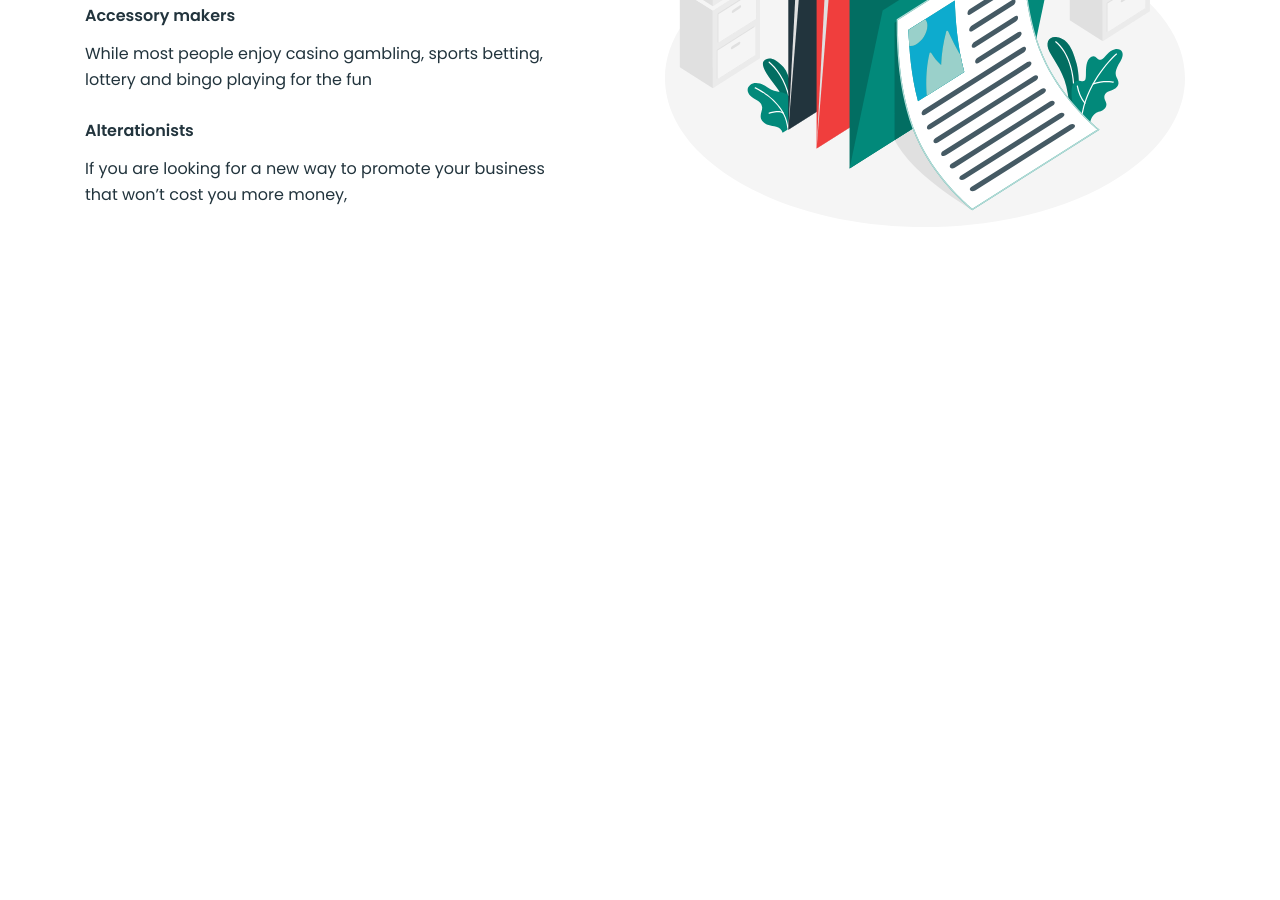
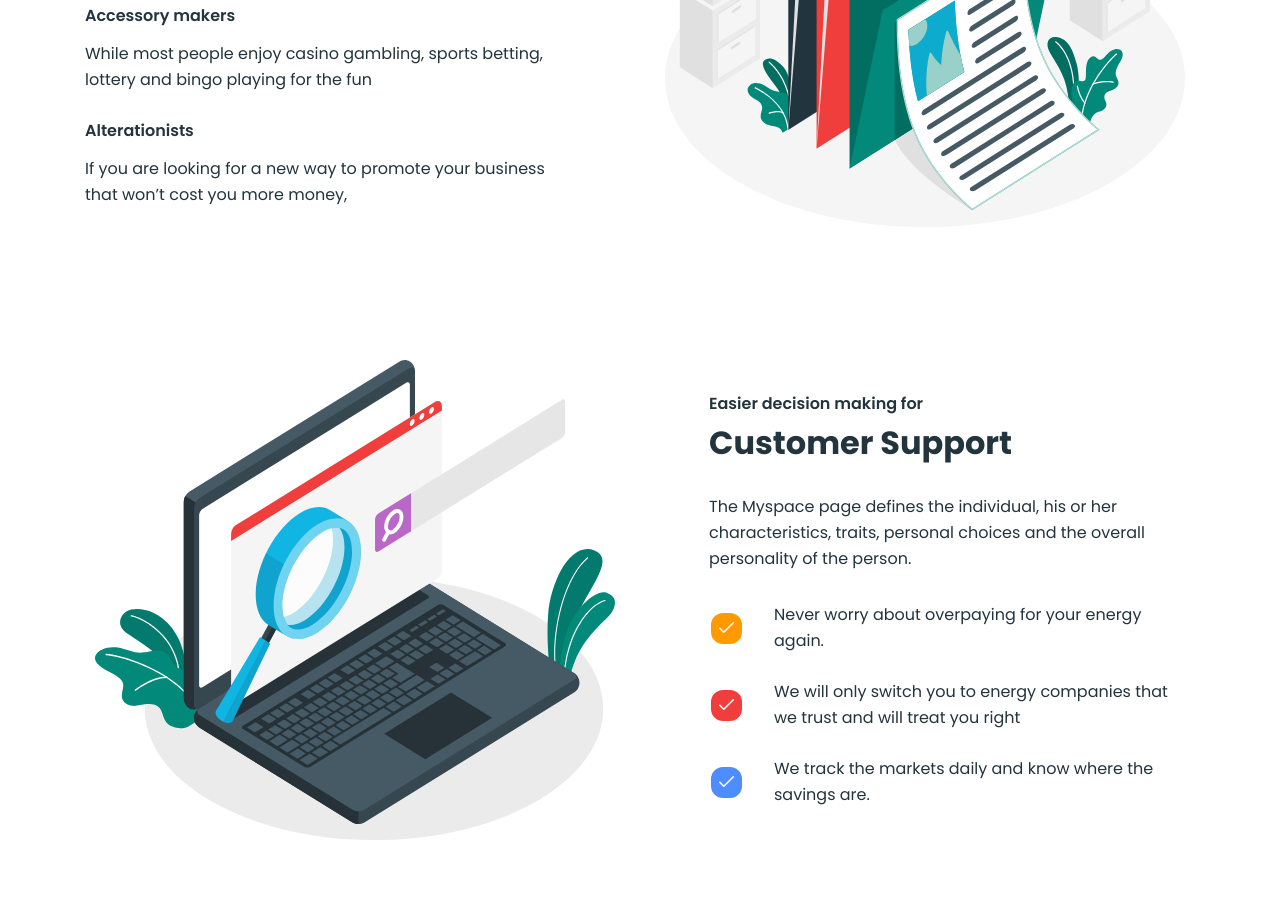
Before and after one commit to tymur-lykho/business-promotion-vite, a website built with Vite: page src/index.html in a window 1280 px wide. Shown: the part 1372-2272 px from the top of the page. Before the commit the page ends 1672 px from the top, so only its background shows below. Built offline with nearby package versions, Linux system fonts and the light colour scheme; files whose address does not match are found by name.

Commit message:
Fixed support section

```diff
--- a/src/css/support.css
+++ b/src/css/support.css
@@ -1,34 +1,83 @@
 /* #region Support */
 .support {
-  padding-bottom: 100px;
+  padding-top: 50px;
+  padding-bottom: 50px;
 }
-
 .support-container {
   display: flex;
+  flex-direction: column;
   align-items: center;
+  gap: 50px;
 }
-
+@media only screen and (min-width: 1150px) {
+  .support-container {
+    flex-direction: row;
+    gap: 84px;
+  }
+}
 .support-img {
-  margin-right: 84px;
 }
-
 .support-wrapper {
+  padding-left: 5px;
+  padding-right: 6px;
 }
-
+@media only screen and (min-width: 1150px) {
+  .support-wrapper {
+    padding: 0;
+  }
+}
 .support-title {
+  margin-bottom: 16px;
 }
-
+@media only screen and (min-width: 1150px) {
+  .support-title {
+    margin-bottom: 25px;
+  }
+}
 .support-text {
-  margin-bottom: 30px;
+  margin-bottom: 16px;
 }
-
+@media only screen and (min-width: 1150px) {
+  .support-text {
+    margin-bottom: 30px;
+  }
+}
 .support-list {
 }
-
+.support-item {
+  display: flex;
+  align-items: center;
+  gap: 30px;
+}
+.support-item::before {
+  content: '';
+  flex-shrink: 0;
+  width: 35px;
+  height: 35px;
+  border-radius: 14px;
+  border: 2.92px solid #fff;
+  background-image: url(../img/icons/tick.svg);
+  background-position: center;
+  background-repeat: no-repeat;
+  background-size: 16px;
+}
+.support-item:nth-child(1)::before {
+  background-color: #ff9900;
+}
+.support-item:nth-child(2)::before {
+  background-color: #f03e3d;
+}
+.support-item:nth-child(3)::before {
+  background-color: #4d8dff;
+}
 .support-item:not(:last-child) {
-  margin-bottom: 25px;
+  margin-bottom: 16px;
 }
-
+@media only screen and (min-width: 1150px) {
+  .support-item:not(:last-child) {
+    margin-bottom: 25px;
+  }
+}
 .support-item-text {
 }
 /* #endregion */
--- a/src/index.html
+++ b/src/index.html
@@ -30,7 +30,7 @@
       <load src="./partials/hero.html" />
       <load src="./partials/specification.html" />
       <load src="./partials/management.html" />
-      <!-- <load src="./partials/support.html" /> -->
+      <load src="./partials/support.html" />
       <!-- <load src="./partials/collaboration.html" /> -->
       <!-- <load src="./partials/staff.html" /> -->
       <!-- <load src="./partials/strategies.html" /> -->
--- a/src/partials/support.html
+++ b/src/partials/support.html
@@ -2,7 +2,7 @@
   <div class="container support-container">
     <img
       class="support-img"
-      src="./images/support-img-min.png"
+      src="./img/support/support-img.svg"
       alt="Laptop with search bar"
       width="540"
       height="500"
```
